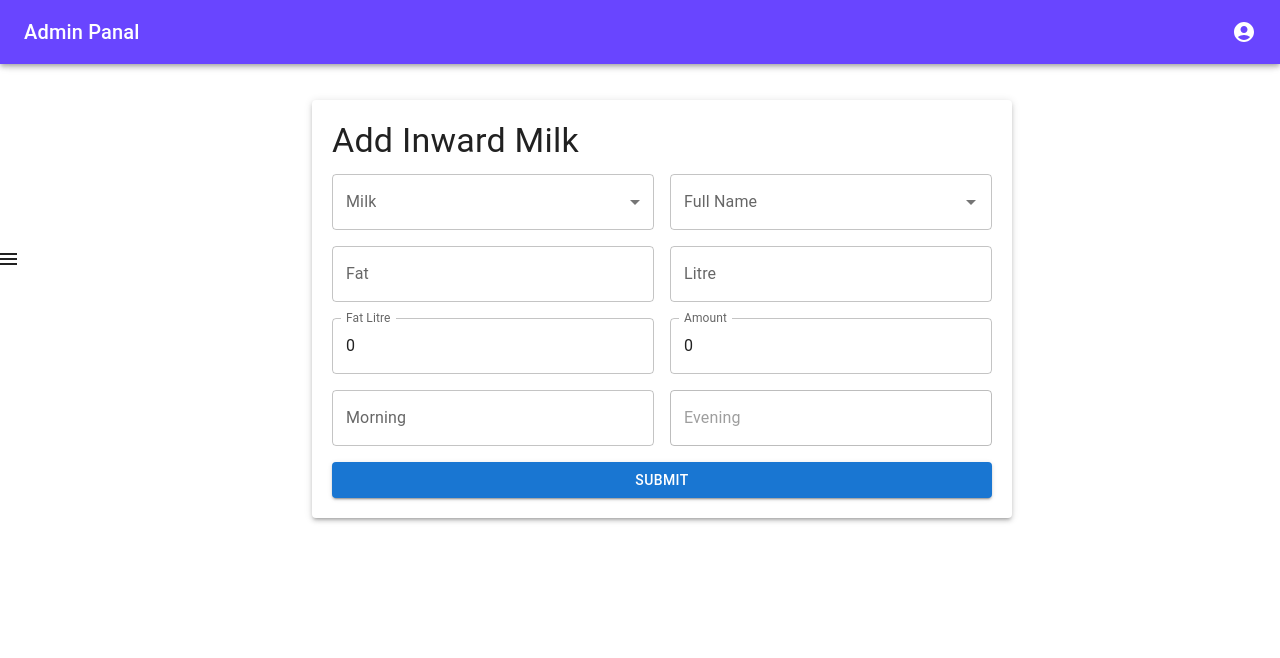
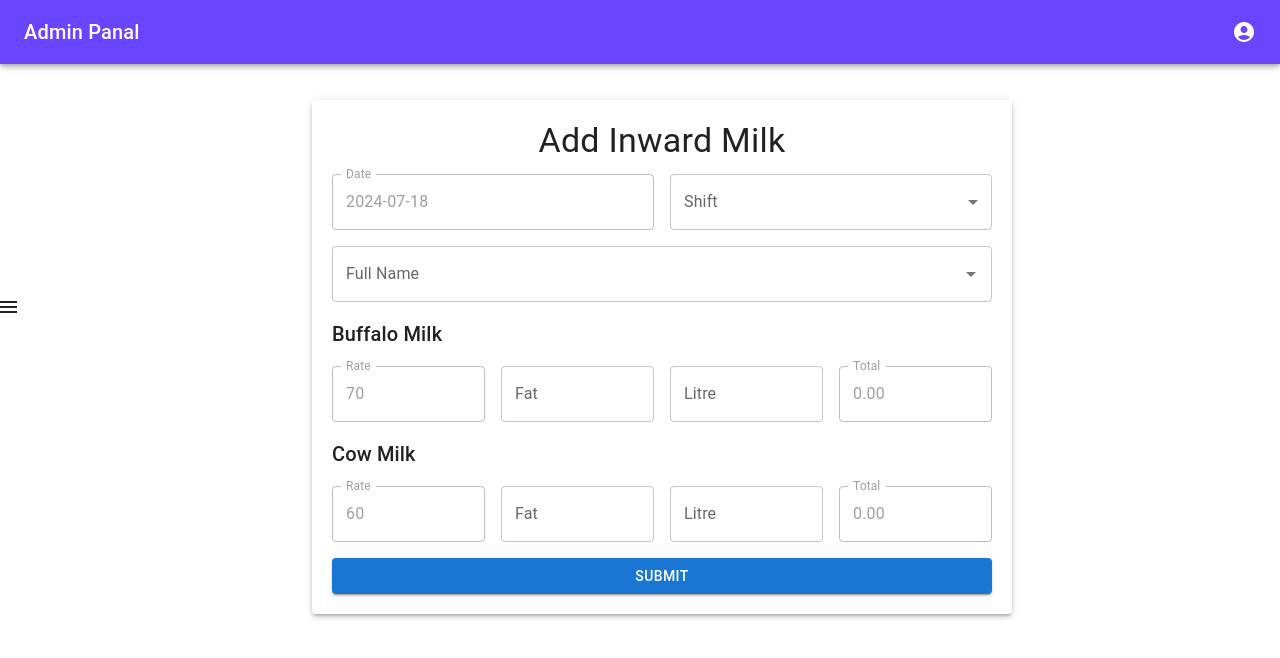
Before and after one commit to palashshah110/milkdairy, a React (Create React App) app: page /AddMilkInward in a window 1280 px wide. Shown: the top 658 px of the page. Built offline with nearby package versions, Linux system fonts and the light colour scheme; no server answers.

Commit message:
Feat: as per the client requirement

```diff
--- a/src/Componets/AddMilkInward.js
+++ b/src/Componets/AddMilkInward.js
@@ -9,119 +9,107 @@ import {
   InputLabel,
   Select,
   MenuItem,
+  CircularProgress,
 } from "@mui/material";
 import Autocomplete from "@mui/material/Autocomplete";
 import Header from "./Header";
-import { useNavigate } from "react-router-dom";
 import axios from "axios";
+import { toast, ToastContainer } from "react-toastify";
 
 const AddMilkInward = () => {
-  const navigate = useNavigate();
-
-
   const [user, setUser] = useState({
+    dates: new Date().toISOString().split("T")[0], // Default to today's date
+    shift: "",
     fullName: "",
-    fat: "",
-    litre: "",
-    fatLitre: "",
-    amount: "",
-    milk: "",
-    morning: "",
-    evening: "",
+    buffaloRate: 70,
+    buffaloFat: "",
+    buffaloLitre: "",
+    buffaloTotal: "",
+    cowRate: 60,
+    cowFat: "",
+    cowLitre: "",
+    cowTotal: "",
   });
-
   const [options, setOptions] = useState([]);
-  const [isMorningDisabled, setIsMorningDisabled] = useState(false);
-  const [isEveningDisabled, setIsEveningDisabled] = useState(false);
+  const [loading, setLoading] = useState(false);
 
   useEffect(() => {
+    // Fetching options for full name
     async function fetchOptions() {
       try {
         const response = await axios.get("https://mymilkapp.glitch.me/users");
-        const AllUsers = response.data.map((user, index) => ({
-          ...user,
-          id: index,
-        }));
-        const AllFilterUsers = AllUsers.filter(
-          (item) => item.role === "milkman"
-        );
-        setOptions(AllFilterUsers);
+        const users = response.data.filter((user) => user.role === "milkman");
+        setOptions(users);
       } catch (error) {
         console.error("Error fetching user options:", error);
       }
     }
-
     fetchOptions();
   }, []);
 
   useEffect(() => {
-    // Calculate fatLitre whenever fat or litre changes
-    const fatLitre = user.fat * user.litre;
+    // Calculate buffalo and cow totals
+    const buffaloTotal = (user.buffaloFat * user.buffaloLitre * user.buffaloRate).toFixed(2);
+    const cowTotal = (user.cowFat * user.cowLitre * user.cowRate).toFixed(2);
+
     setUser((prevState) => ({
       ...prevState,
-      fatLitre: fatLitre,
-      amount: fatLitre * 10,
+      buffaloTotal,
+      cowTotal,
     }));
-  }, [user.fat, user.litre]);
-
-  function handleChange(e) {
-    const { name, value } = e.target;
-    setUser({
-      ...user,
-      [name]: value,
-    });
-  }
-
-  useEffect(() => {
-
-    const currentHour = new Date().getHours();
-    console.log("Current Hour:", currentHour);
+  }, [user.buffaloFat, user.buffaloLitre,user.buffaloRate,user.cowRate, user.cowFat, user.cowLitre]);
 
 
-    const shouldDisableEvening = currentHour >= 6 && currentHour < 16;
+  const handleChange = (e) => {
+    const { name, value } = e.target;
+    setUser({ ...user, [name]: value });
+  };
 
-  const shouldDisableMorning = currentHour >= 16 || currentHour < 6;
+  const handleAutocompleteChange = (event, value) => {
+    setUser({ ...user, fullName: value ? value.fullName : "" });
+  };
 
-
-    setIsEveningDisabled(shouldDisableEvening);
-    setIsMorningDisabled(shouldDisableMorning);
-  }, []);
-
-  function handleAutocompleteChange(event, value) {
-    setUser({
-      ...user,
-      fullName: value ? value.fullName : "",
-    });
-  }
-
-  async function handleSubmit() {
+  const handleSubmit = async () => {
+    setLoading(true);
     const data = {
+      date: user.dates,
+      shift: user.shift,
       fullName: user.fullName,
-      fat: user.fat,
-      litre: user.litre,
-      fatLitre: user.fat * user.litre,
-      amount: user.amount,
-      milk: user.milk,
-      morning: user.morning,
-      evening: user.evening,
+      buffalo: {
+        rate: user.buffaloRate,
+        fat: user.buffaloFat,
+        litre: user.buffaloLitre,
+        amount: user.buffaloTotal
+      },
+      cow: {
+        rate: user.cowRate,
+        fat: user.cowFat,
+        litre: user.cowLitre,
+        amount: user.cowTotal
+      }
     };
-
-    console.log(data);
-
     try {
-      const response = await axios.post(
-        "https://mymilkapp.glitch.me/milkInward",
-        data
-      );
-      if (response) {
-        alert("Milk Inward Added");
-      }
+      await axios.post("https://mymilkapp.glitch.me/milkInward", data);
+      toast.success("Milk Inward Added");
+      setUser({
+        dates: new Date().toISOString().split("T")[0],
+        shift: data.shift,
+        fullName: "",
+        buffaloRate: 70,
+        buffaloFat: "",
+        buffaloLitre: "",
+        buffaloTotal: "",
+        cowRate: 60,
+        cowFat: "",
+        cowLitre: "",
+        cowTotal: "",
+      })
     } catch (error) {
       console.log(error);
+    } finally {
+      setLoading(false);
     }
-
-    navigate("/MilkInward");
-  }
+  };
 
   return (
     <>
@@ -136,120 +124,141 @@ const AddMilkInward = () => {
           marginTop: "100px",
         }}
       >
-        <Typography variant="h4" gutterBottom>
+        <Typography variant="h4" gutterBottom textAlign="center">
           Add Inward Milk
         </Typography>
         <form noValidate autoComplete="off">
-          <Grid container spacing={2} direction="row">
+          <Grid container spacing={2}>
             <Grid item xs={6}>
-              <FormControl variant="outlined" fullWidth>
-                <InputLabel id="milk-label">Milk</InputLabel>
+              <TextField
+                label="Date"
+                variant="outlined"
+                fullWidth
+                name="dates"
+                value={user.dates}
+                onChange={handleChange}
+                disabled
+              />
+            </Grid>
+
+            <Grid item xs={6}>
+              <FormControl fullWidth variant="outlined">
+                <InputLabel>Shift</InputLabel>
                 <Select
-                  labelId="milk-label"
-                  value={user.milk}
+                  name="shift"
+                  value={user.shift}
                   onChange={handleChange}
-                  name="milk"
-                  label="Milk"
+                  label="Shift"
                 >
-                  <MenuItem value="cow">Cow</MenuItem>
-                  <MenuItem value="buffalo">Buffalo</MenuItem>
+                  <MenuItem value="morning" >
+                    Morning
+                  </MenuItem>
+                  <MenuItem value="evening">
+                    Evening
+                  </MenuItem>
                 </Select>
               </FormControl>
             </Grid>
 
-            <Grid item xs={6}>
+            <Grid item xs={12}>
               <Autocomplete
-                style={{ width: "auto" }}
-                disablePortal
-                id="combo-box-demo"
                 options={options}
-                getOptionLabel={(option) => (option ? option.fullName : "")}
-                renderOption={(props, option) => (
-                  <li {...props} key={option.id}>
-                    {option.fullName}
-                  </li>
+                getOptionLabel={(option) => option.fullName || ""}
+                renderInput={(params) => (
+                  <TextField {...params} label="Full Name" variant="outlined" fullWidth />
                 )}
-                value={
-                  options.find((opt) => opt.fullName === user.fullName) || null
-                }
                 onChange={handleAutocompleteChange}
-                renderInput={(params) => (
-                  <TextField
-                    {...params}
-                    label="Full Name"
-                    variant="outlined"
-                    fullWidth
-                  />
-                )}
+                value={options.find((opt) => opt.fullName === user.fullName) || null}
               />
             </Grid>
 
-            <Grid item xs={6}>
+            {/* Buffalo Milk Section */}
+            <Grid item xs={12}>
+              <Typography variant="h6">Buffalo Milk</Typography>
+            </Grid>
+            <Grid item xs={3}>
               <TextField
-                value={user.fat}
-                onChange={handleChange}
-                name="fat"
+                label="Rate"
+                variant="outlined"
+                fullWidth
+                name="buffaloRate"
+                value={user.buffaloRate}
+                disabled
+              />
+            </Grid>
+            <Grid item xs={3}>
+              <TextField
                 label="Fat"
                 variant="outlined"
                 fullWidth
+                name="buffaloFat"
+                value={user.buffaloFat}
+                onChange={handleChange}
+              />
+            </Grid>
+            <Grid item xs={3}>
+              <TextField
+                label="Litre"
+                variant="outlined"
+                fullWidth
+                name="buffaloLitre"
+                value={user.buffaloLitre}
+                onChange={handleChange}
+              />
+            </Grid>
+            <Grid item xs={3}>
+              <TextField
+                label="Total"
+                variant="outlined"
+                fullWidth
+                name="buffaloTotal"
+                value={user.buffaloTotal}
+                disabled
               />
             </Grid>
 
-            <Grid item xs={6}>
+            {/* Cow Milk Section */}
+            <Grid item xs={12}>
+              <Typography variant="h6">Cow Milk</Typography>
+            </Grid>
+            <Grid item xs={3}>
               <TextField
-                value={user.litre}
+                label="Rate"
+                variant="outlined"
+                fullWidth
+                name="cowRate"
+                value={user.cowRate}
+                disabled
+              />
+            </Grid>
+            <Grid item xs={3}>
+              <TextField
+                label="Fat"
+                variant="outlined"
+                fullWidth
+                name="cowFat"
+                value={user.cowFat}
                 onChange={handleChange}
-                name="litre"
+              />
+            </Grid>
+            <Grid item xs={3}>
+              <TextField
                 label="Litre"
                 variant="outlined"
                 fullWidth
+                name="cowLitre"
+                value={user.cowLitre}
+                onChange={handleChange}
               />
             </Grid>
-
-            <Grid item xs={6}>
+            <Grid item xs={3}>
               <TextField
-                value={user.fatLitre}
-                onChange={handleChange}
-                name="fatLitre"
-                label="Fat Litre"
+                label="Total"
                 variant="outlined"
                 fullWidth
-              />
-            </Grid>
-
-            <Grid item xs={6}>
-              <TextField
-                value={user.amount}
-                onChange={handleChange}
-                name="amount"
-                label="Amount"
-                variant="outlined"
-                fullWidth
-              />
-            </Grid>
-
-            <Grid item xs={6}>
-              <TextField
-                value={user.morning}
-                onChange={handleChange}
-                name="morning"
-                type="number"
-                label="Morning"
-                variant="outlined"
-                fullWidth
-                disabled={isMorningDisabled}
-              />
-            </Grid>
-            <Grid item xs={6}>
-              <TextField
-                value={user.evening}
-                onChange={handleChange}
-                name="evening"
-                type="number"
-                label="Evening"
-                variant="outlined"
-                fullWidth
-                disabled={isEveningDisabled}
+                name="cowTotal"
+                value={user.cowTotal}
+                disabled
               />
             </Grid>
 
@@ -259,13 +268,15 @@ const AddMilkInward = () => {
                 color="primary"
                 fullWidth
                 onClick={handleSubmit}
+                disabled={loading}
               >
-                Submit
+                {loading ? <CircularProgress size={24} color="inherit" /> : "Submit"}
               </Button>
             </Grid>
           </Grid>
         </form>
       </Paper>
+      <ToastContainer/>
     </>
   );
 };
--- a/src/Componets/MilkInward.js
+++ b/src/Componets/MilkInward.js
@@ -13,8 +13,8 @@ import { DataGrid } from "@mui/x-data-grid";
 import { useNavigate } from "react-router-dom";
 import Header from "./Header";
 import axios from "axios";
-import EditIcon from "@mui/icons-material/Edit";
 import DeleteIcon from "@mui/icons-material/Delete";
+import { toast, ToastContainer } from "react-toastify";
 
 export default function MilkInward() {
   const navigate = useNavigate();
@@ -23,29 +23,26 @@ export default function MilkInward() {
   const buffaloRate = 70;
 
   const [initialData, setInitialData] = useState([]);
-  const [data, setData] = useState([]);
+  // const [data, setData] = useState([]);
   const [shift, setShift] = useState("morning");
   const [currentDate, setCurrentDate] = useState("");
   const [milkType, setMilkType] = useState("All");
   async function getData() {
     try {
-      const response = await axios.get(
-        "https://mymilkapp.glitch.me/milkInward"
-      );
+      const response = await axios.get("http://mymilkapp.glitch.me/milkInward");
       const milkInwardData = response.data.map((item, index) => ({
         id: index + 1,
         ...item,
       }));
 
       setInitialData(milkInwardData);
-      setData(milkInwardData); // Show all data by default
+      // setData(milkInwardData);
     } catch (error) {
       console.error(error);
     }
   }
 
   useEffect(() => {
-    // Set current date
     const today = new Date();
     const formattedDate = today.toLocaleDateString("en-GB", {
       day: "2-digit",
@@ -53,20 +50,9 @@ export default function MilkInward() {
       year: "numeric",
     });
     setCurrentDate(formattedDate);
-
-    // Fetch data
     getData();
   }, []);
 
-  useEffect(() => {
-    setData(
-      initialData.filter(
-        (item) =>
-          (shift === "morning" ? item.morning : item.evening) &&
-          (milkType === "All" || item.milk.toLowerCase() === milkType.toLowerCase())
-      )
-    );
-  }, [shift, milkType, initialData]);
 
   const handleShiftChange = (event) => {
     setShift(event.target.value);
@@ -79,58 +65,33 @@ export default function MilkInward() {
   function handleAddInward() {
     navigate("/AddMilkInward");
   }
-  const handleDelete = async(id)=>{
-    try{
+
+  const handleDelete = async (id) => {
+    try {
       const response = await axios.delete(`https://mymilkapp.glitch.me/milkInward/${id}`);
-      getData()
-      alert(response.data.message)
-    }catch(err){
-      console.log(err)
+      getData();
+      toast.success(response.data.message);
+    } catch (err) {
+      console.log(err);
     }
-  }
+  };
+
   const columns = [
-    {
-      field: "fullName",
-      headerName: "Full Name",
-      flex: 1,
-      headerAlign: "center",
-      align: "center",
-    },
-    {
-      field: "fat",
-      headerName: "Fat",
-      flex: 1,
-      headerAlign: "center",
-      align: "center",
-    },
-    {
-      field: "litre",
-      headerName: "Litre",
-      flex: 1,
-      headerAlign: "center",
-      align: "center",
-    },
-    {
-      field: "fatLitre",
-      headerName: "Fat Litre",
-      flex: 1,
-      headerAlign: "center",
-      align: "center",
-    },
-    {
-      field: "amount",
-      headerName: "Amount",
-      flex: 1,
-      headerAlign: "center",
-      align: "center",
-    },
-    {
-      field: "milk",
-      headerName: "Milk",
-      flex: 1,
-      headerAlign: "center",
-      align: "center",
-    },
+    { field: 'date', headerName: 'Date', flex: 1, headerAlign: 'center', align: 'center', valueGetter: (value, row) => { return new Date(row.date).toLocaleDateString() } },
+    { field: 'shift', headerName: 'Shift', flex: 1 },
+    { field: 'fullName', headerName: 'Full Name', flex: 1 },
+
+    // Buffalo Milk Fields
+    { field: 'buffalo.rate', headerName: 'Buffalo Rate', flex: 1, headerAlign: 'center', align: 'center', valueGetter: (value, row) => { return row.buffalo.rate } },
+    { field: 'buffalo.fat', headerName: 'Buffalo Fat', flex: 1, headerAlign: 'center', align: 'center', valueGetter: (value, row) => { return row.buffalo.fat } },
+    { field: 'buffalo.litre', headerName: 'Buffalo Litres', flex: 1, headerAlign: 'center', align: 'center', valueGetter: (value, row) => { return row.buffalo.litre } },
+    { field: 'buffalo.amount', headerName: 'Buffalo Amount', flex: 1, headerAlign: 'center', align: 'center', valueGetter: (value, row) => { return row.buffalo.amount } },
+
+    // Cow Milk Fields
+    { field: 'cow.rate', headerName: 'Cow Rate', flex: 1, headerAlign: 'center', align: 'center', valueGetter: (value, row) => { return row.cow.rate } },
+    { field: 'cow.fat', headerName: 'Cow Fat', flex: 1, headerAlign: 'center', align: 'center', valueGetter: (value, row) => { return row.buffalo.fat } },
+    { field: 'cow.litre', headerName: 'Cow Litres', flex: 1, headerAlign: 'center', align: 'center', valueGetter: (value, row) => { return row.buffalo.litre } },
+    { field: 'cow.amount', headerName: 'Cow Amount', flex: 1, headerAlign: 'center', align: 'center', valueGetter: (value, row) => { return row.buffalo.amount } },
     {
       field: "actions",
       headerName: "Actions",
@@ -139,10 +100,6 @@ export default function MilkInward() {
       align: "center",
       renderCell: (params) => (
         <>
-          <EditIcon
-            style={{ cursor: "pointer", marginRight: 16 }}
-            // onClick={() => handleEdit(params.row)}
-          />
           <DeleteIcon
             style={{ cursor: "pointer" }}
             onClick={() => handleDelete(params.row._id)}
@@ -152,6 +109,7 @@ export default function MilkInward() {
     },
   ];
 
+
   return (
     <>
       <Header />
@@ -160,34 +118,18 @@ export default function MilkInward() {
         sx={{ flexGrow: 1, p: 3, bgcolor: "#F5F5F5", height: "97vh" }}
       >
         <Toolbar />
-        <Box
-          display="flex"
-          justifyContent="space-between"
-          alignItems="center"
-          mb={2}
-        >
-          <Box></Box>
-          <Box
-            sx={{
-              fontFamily: "Roboto",
-              fontSize: "24px",
-              fontWeight: 600,
-              textAlign: "center",
-            }}
-          >
-            Milk Inward
-          </Box>
+        <Box display="flex" justifyContent="space-between" alignItems="center" mb={2}>
+          <Typography variant="h5">Milk Inward</Typography>
           <Button onClick={handleAddInward} variant="outlined">
             Add
           </Button>
         </Box>
         <Box mb={2} display="flex" gap={3} alignItems="center">
           <Typography>Date: {currentDate}</Typography>
-          <Typography>Rate </Typography>
+          <Typography>Rate</Typography>
           <Typography>Cow: {cowRate} / liter</Typography>
           <Typography>Buffalo: {buffaloRate} / liter</Typography>
         </Box>
-
         <Box mb={2} display="flex" flexDirection="row">
           <FormControl style={{ marginRight: "1rem" }}>
             <Typography>Shift</Typography>
@@ -196,13 +138,12 @@ export default function MilkInward() {
               <MenuItem value="evening">Evening</MenuItem>
             </Select>
           </FormControl>
-
           <FormControl>
             <Typography>Milk Type</Typography>
             <Select
               value={milkType}
               onChange={handleMilkTypeChange}
-              style={{ width: 100 }}
+              style={{ flex: 1 }}
             >
               <MenuItem value="All">All</MenuItem>
               <MenuItem value="cow">Cow</MenuItem>
@@ -210,10 +151,9 @@ export default function MilkInward() {
             </Select>
           </FormControl>
         </Box>
-
-        <Paper sx={{ height: 400, width: "100%" }}>
+        <Paper sx={{ height: 400, flex: "0%" }}>
           <DataGrid
-            rows={data}
+            rows={initialData}
             columns={columns}
             pageSize={5}
             rowsPerPageOptions={[5]}
@@ -227,6 +167,7 @@ export default function MilkInward() {
           />
         </Paper>
       </Box>
+      <ToastContainer/>
     </>
   );
 }
```
